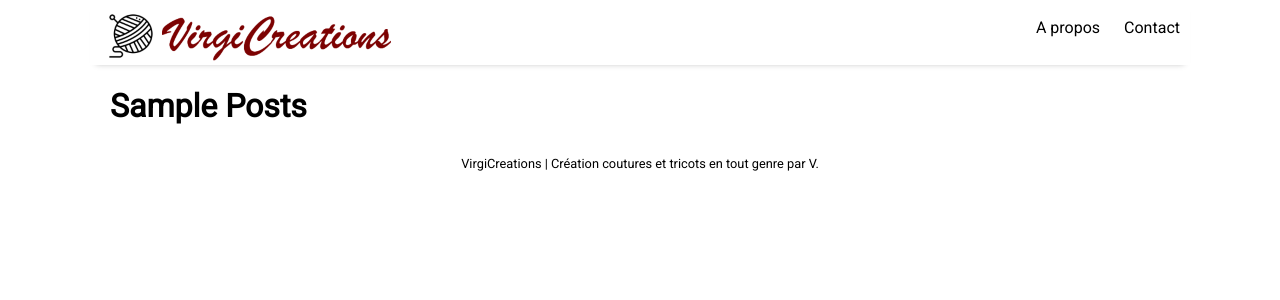
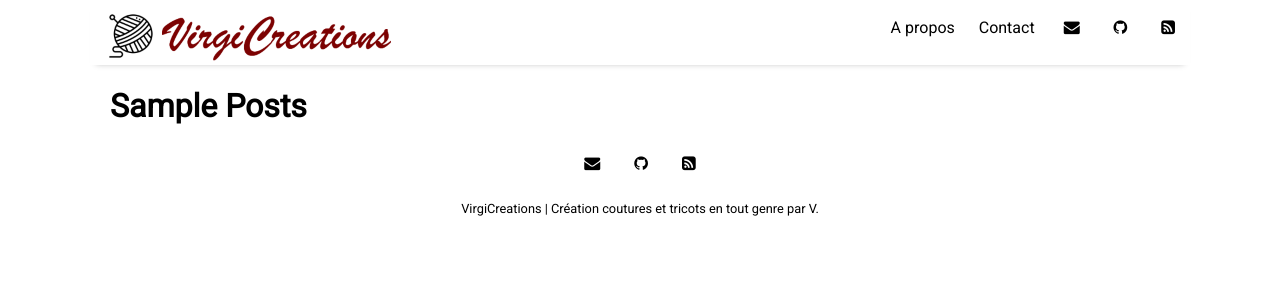
Before and after one commit to virgicreations/virgicreations.github.io, a Jekyll site: the page built from pages/sample-posts.html, in a window 1280 px wide. Shown: the top 300 px of the page. Built offline with Jekyll 4.4.1, drawn with Linux system fonts in a browser that asks for light colours; nearby versions of some CDN libraries.

Commit message:
Add envelope, github and rss links

```diff
--- a/_data/settings.yml
+++ b/_data/settings.yml
@@ -16,12 +16,13 @@ menu:
 
 # Available social icons are powered by Font Awesome, so you can use any icon that they offer
 social:
+- {icon: 'envelope', link: 'mailto:mail@no-reply.fr'}
+- {icon: 'github', link: 'https://github.com/virgicreations'}
+- {icon: 'rss-square', link: 'rss-feed.xml'}
 # - {icon: 'twitter', link: 'https://twitter.com/paululele'}
 # - {icon: 'facebook', link: 'https://www.facebook.com/Le.Paul.94'}
 # - {icon: 'instagram', link: 'https://instagram.com/paululele'}
-# - {icon: 'envelope', link: 'mailto:l.nguyen.paul@gmail.com'}
 # - {icon: 'rss-square', link: 'feed.xml'}
-# - {icon: 'rss-square', link: 'rss-feed.xml'}
 
 # Customize site text
 pagination:
```
